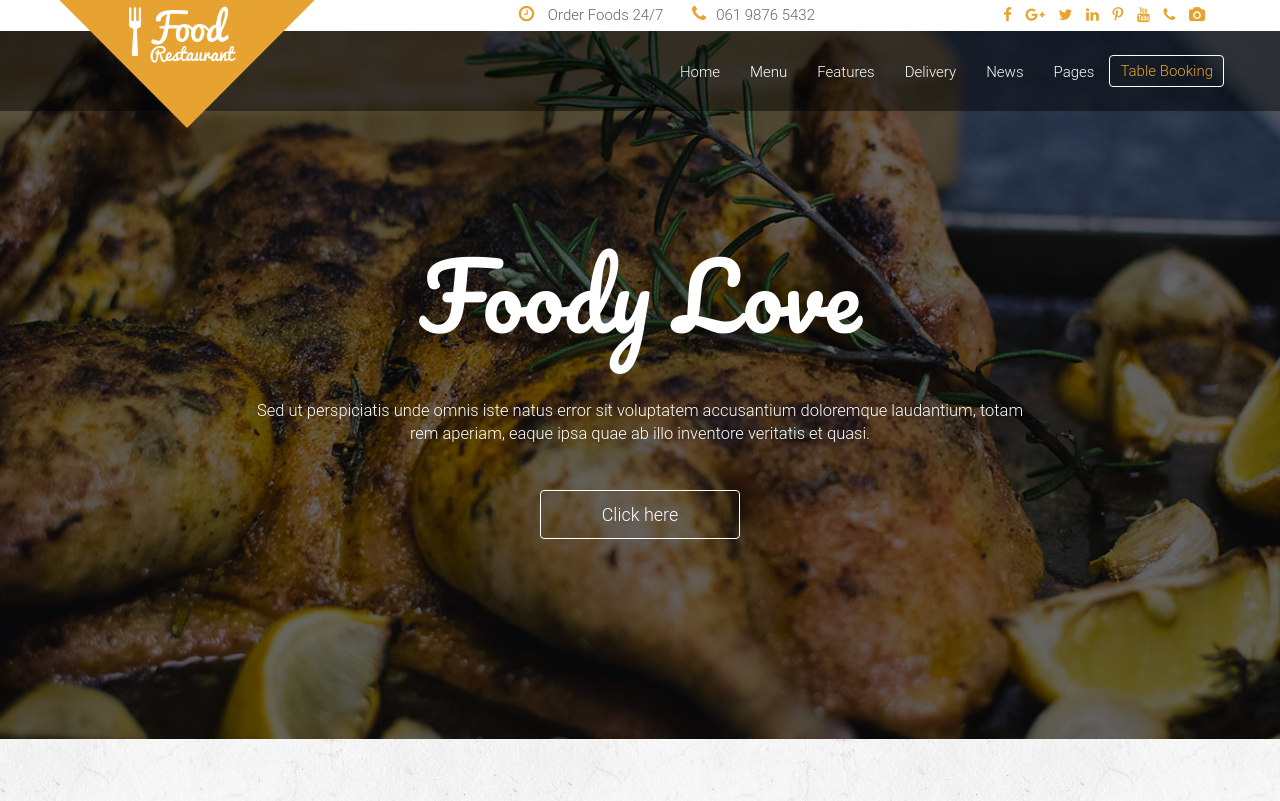
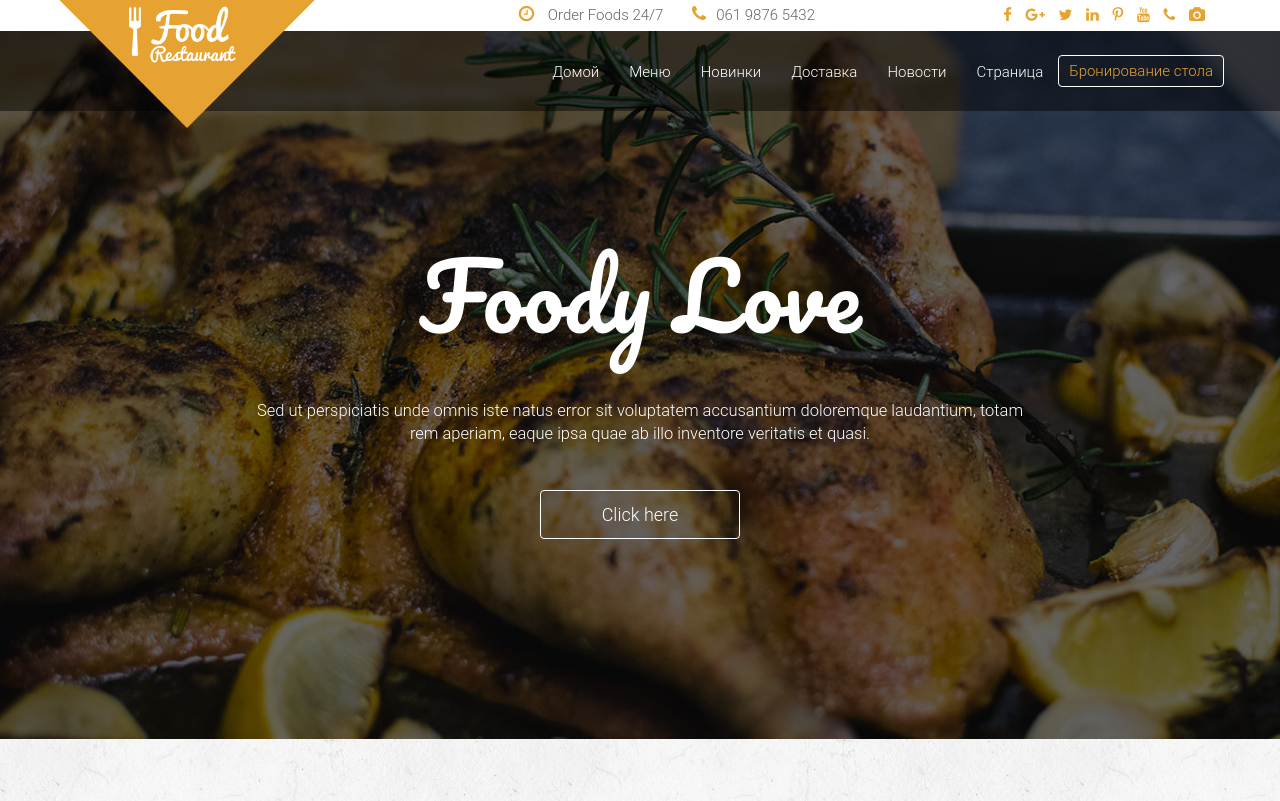
Before and after one commit to Yana2222343423/landing33, a plain HTML site: page index.html in a window 1280 px wide. Shown: the top 801 px of the page. Drawn offline with Linux system fonts and the light colour scheme.

Commit message:
Update index.html

```diff
--- a/index.html
+++ b/index.html
@@ -84,13 +84,13 @@
                                 <div class="collapse navbar-collapse" id="bs-example-navbar-collapse-1">
 
                                     <ul class="nav navbar-nav navbar-right">
-                                        <li><a href="#slider">Home</a></li>
-                                        <li><a href="#abouts">Menu</a></li>
-                                        <li><a href="#features">Features</a></li>
-                                        <li><a href="#portfolio">Delivery</a></li>
-                                        <li><a href="#ourPakeg">News</a></li>
-                                        <li><a href="#mobaileapps">Pages</a></li>
-                                        <li><a href="#" class="booking">Table Booking</a></li>
+                                        <li><a href="#slider">Домой</a></li>
+                                        <li><a href="#abouts">Меню</a></li>
+                                        <li><a href="#features">Новинки</a></li>
+                                        <li><a href="#portfolio">Доставка</a></li>
+                                        <li><a href="#ourPakeg">Новости</a></li>
+                                        <li><a href="#mobaileapps">Страница</a></li>
+                                        <li><a href="#" class="booking">Бронирование стола</a></li>
                                     </ul>
                                 </div><!-- /.navbar-collapse -->
                             </div><!-- /.container-fluid -->
@@ -176,7 +176,7 @@
                     <div class="portfolio_content text-center  wow fadeIn" data-wow-duration="5s">
                         <div class="col-md-12">
                             <div class="head_title text-center">
-                                <h4>Delightful</h4>
+                                <h4 id=”abouts”> Delightful</h4>
                                 <h3>Experience</h3>
                             </div>
 
```
